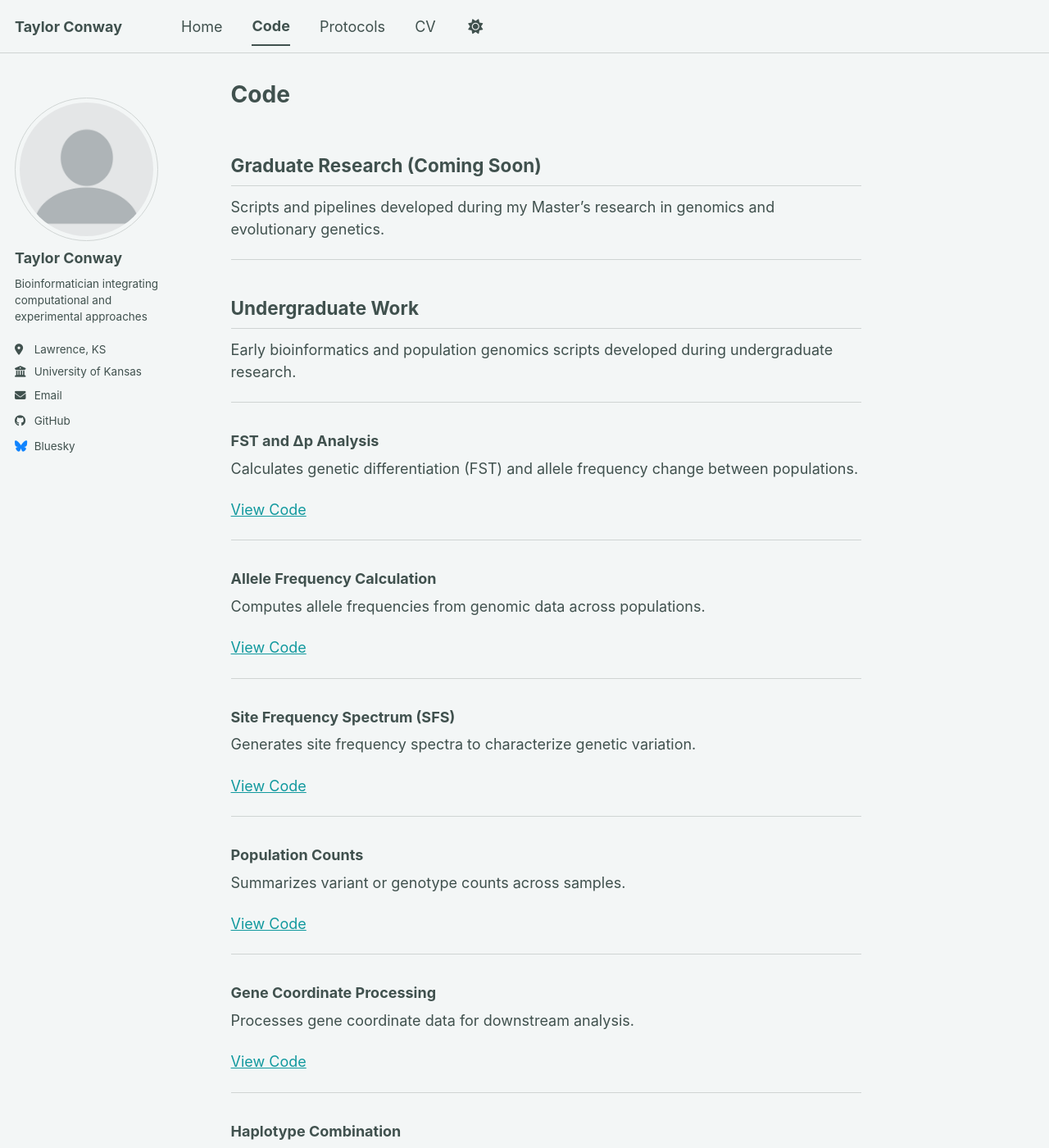
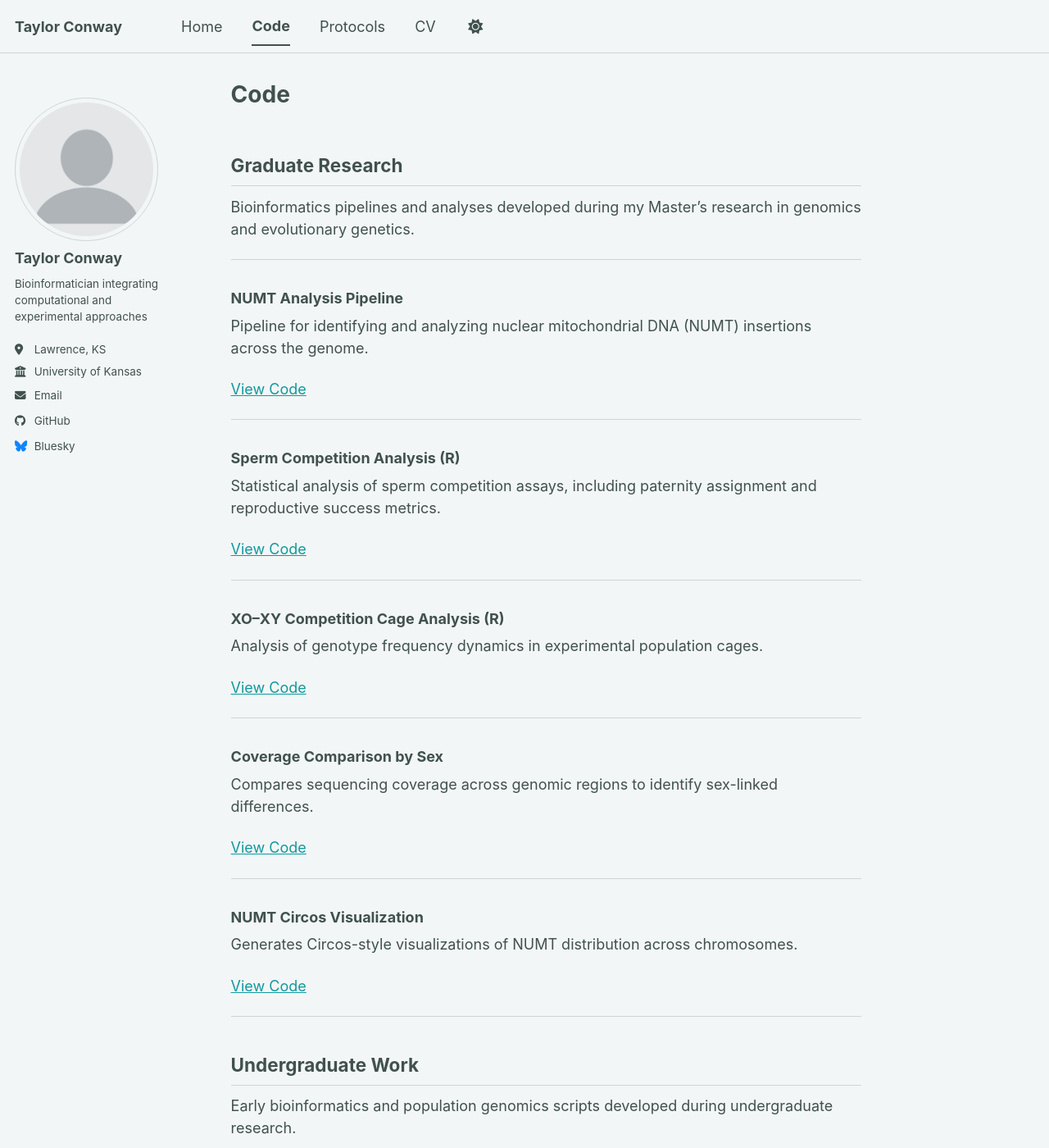
Before and after one commit to ShesCodingOverHere/TaylorConway.github.io, a Jekyll site: the page built from _pages/code.md, in a window 1280 px wide and 1400 px high. Shown: the whole window at 82% size. Built offline with Jekyll 4.4.1, drawn with Linux system fonts in a browser that asks for light colours; a script bundle is joined from its source files by our own code; library files that are not in the unit come from our copies.

Commit message:
Update code.md

```diff
--- a/_pages/code.md
+++ b/_pages/code.md
@@ -5,9 +5,49 @@ permalink: /code/
 author_profile: true
 ---
 
-## Graduate Research (Coming Soon)
+## Graduate Research
 
-Scripts and pipelines developed during my Master's research in genomics and evolutionary genetics.
+Bioinformatics pipelines and analyses developed during my Master's research in genomics and evolutionary genetics.
+
+---
+
+### NUMT Analysis Pipeline
+
+Pipeline for identifying and analyzing nuclear mitochondrial DNA (NUMT) insertions across the genome.
+
+[View Code](../code/numt_pipeline/)
+
+---
+
+### Sperm Competition Analysis (R)
+
+Statistical analysis of sperm competition assays, including paternity assignment and reproductive success metrics.
+
+[View Code](../code/spermcompetition_analysis_R/)
+
+---
+
+### XO–XY Competition Cage Analysis (R)
+
+Analysis of genotype frequency dynamics in experimental population cages.
+
+[View Code](../code/XOXY_comp_cages_R/)
+
+---
+
+### Coverage Comparison by Sex
+
+Compares sequencing coverage across genomic regions to identify sex-linked differences.
+
+[View Code](../code/coverage_sex_comparison/)
+
+---
+
+### NUMT Circos Visualization
+
+Generates Circos-style visualizations of NUMT distribution across chromosomes.
+
+[View Code](../code/numt_circos/)
 
 ---
 
```
Also changed, not shown: other parts of _pages/code.md (+0 -2 lines).
